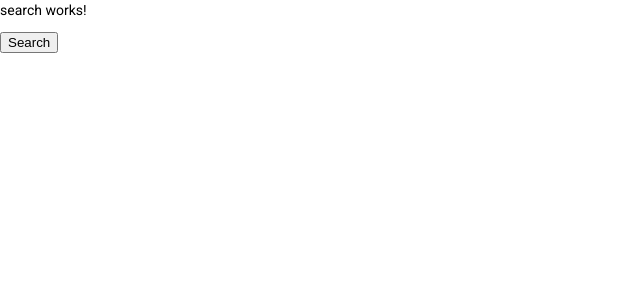
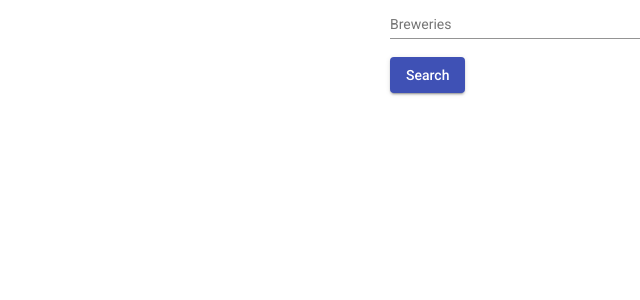
Before and after one commit to gsloup/Brewery-Tracker-Angular-Application, an Angular app: page /search in a window 1280 px wide. Shown: the top 300 px of the page, without its empty margins (0-640 px from the left). Built offline with nearby package versions, Linux system fonts and the light colour scheme.

Commit message:
adds material design to search page

```diff
--- a/src/app/search/search.component.html
+++ b/src/app/search/search.component.html
@@ -1,3 +1,8 @@
-<p>search works!</p>
-<!-- TEST BUTTON FOR API -->
-<button (click)='getBreweries()'>Search</button>
+<form class="search-form margin-auto">
+    <mat-form-field class="full-width">
+      <mat-label>Breweries</mat-label>
+      <input matInput placeholder="Ex. 'New York' or 'Vis Major'">
+    </mat-form-field>
+
+    <button mat-raised-button color='primary' (click)='getBreweries()'>Search</button>
+</form>
--- a/src/app/search/search.component.scss
+++ b/src/app/search/search.component.scss
@@ -0,0 +1,9 @@
+.search-form {
+    min-width: 150px;
+    max-width: 500px;
+    width: 100%;
+  }
+
+  .full-width {
+    width: 100%;
+  }
```
